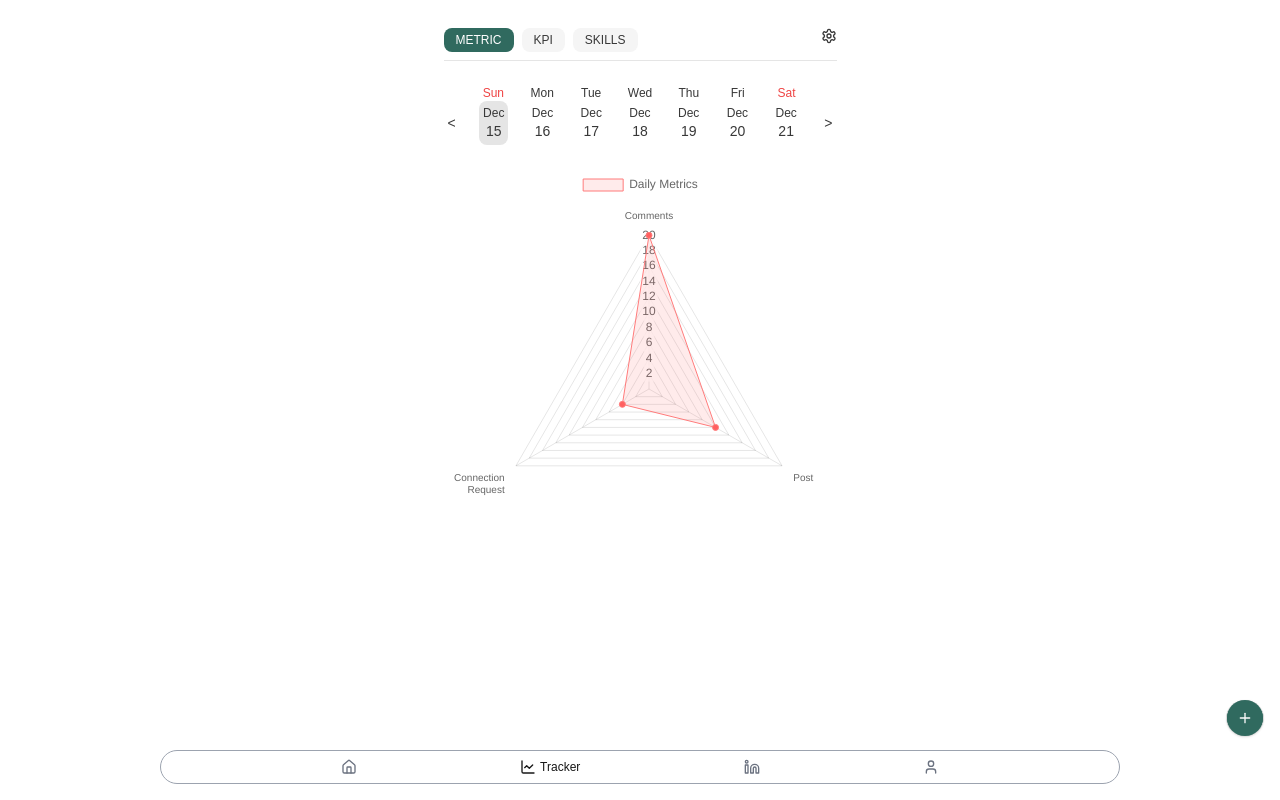
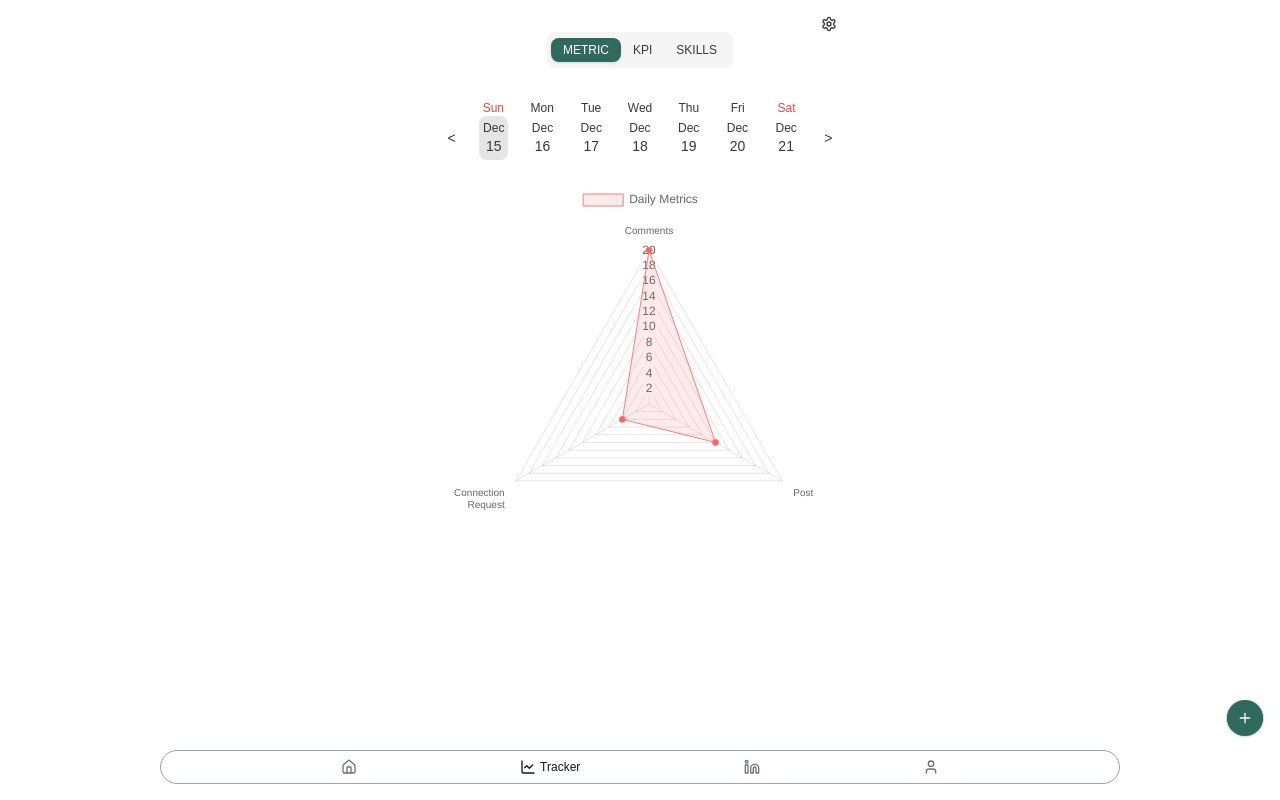
Before and after one commit to mimansha-swarup/SOD, a Next.js app: page /tracker in a window 1280 px wide. Built offline with nearby package versions, Linux system fonts and the light colour scheme.

Commit message:
feat: beautification of tabs

```diff
--- a/package.json
+++ b/package.json
@@ -13,6 +13,7 @@
     "@radix-ui/react-dialog": "^1.1.4",
     "@radix-ui/react-menubar": "^1.1.4",
     "@radix-ui/react-slot": "^1.1.1",
+    "@radix-ui/react-tabs": "^1.1.2",
     "@reduxjs/toolkit": "^2.5.0",
     "chart.js": "^4.4.7",
     "class-variance-authority": "^0.7.1",
--- a/src/components/tracker/TrackerList.tsx
+++ b/src/components/tracker/TrackerList.tsx
@@ -1,6 +1,7 @@
 import { trackersList } from "@/constants/tracker";
 import { cn } from "@/lib/utils";
 import { TRACKER } from "@/types/tracker";
+import { Tabs, TabsList, TabsTrigger } from "@/components/ui/tabs";
 import { Settings } from "lucide-react";
 import React from "react";
 
@@ -12,24 +13,30 @@
   setSelectedTracker: (tracker: TRACKER) => void;
 }) => {
   return (
-    <div className="flex justify-between mt-3 mb-6 border-b border-neutral-200 pb-2">
-      <div className="flex text-xs  gap-2">
+    <div className="flex flex-col-reverse mb-6  pb-2">
+      <Tabs
+        defaultValue={selectedTracker}
+        onValueChange={(value) => setSelectedTracker(value as TRACKER)}
+        className=" mx-auto"
+      >
+        <TabsList className="bg-neutral-100">
           {trackersList.map((el) => (
-          <div
+            <TabsTrigger
               key={el}
+              value={el}
               className={cn(
-              "rounded-lg px-3 py-1",
+                "rounded-lg px-3 py-1 text-xs",
                 el === selectedTracker
-                ? "bg-eden text-white"
-                : "bg-neutral-100 text-eclipse"
+                  ? "bg-eden text-white data-[state=active]:bg-eden data-[state=active]:text-white"
+                  : "text-eclipse data-[state=active]:bg-eden data-[state=active]:text-white"
               )}
-            onClick={() => setSelectedTracker(el)}
             >
               {el?.toUpperCase()}
-          </div>
+            </TabsTrigger>
           ))}
-      </div>
-      <Settings height={16} width={16} />
+        </TabsList>
+      </Tabs>
+      <Settings height={16} width={16} className="ml-auto" />
     </div>
   );
 };
--- /dev/null
+++ b/src/components/ui/tabs.tsx
@@ -0,0 +1,55 @@
+"use client"
+
+import * as React from "react"
+import * as TabsPrimitive from "@radix-ui/react-tabs"
+
+import { cn } from "@/lib/utils"
+
+const Tabs = TabsPrimitive.Root
+
+const TabsList = React.forwardRef<
+  React.ElementRef<typeof TabsPrimitive.List>,
+  React.ComponentPropsWithoutRef<typeof TabsPrimitive.List>
+>(({ className, ...props }, ref) => (
+  <TabsPrimitive.List
+    ref={ref}
+    className={cn(
+      "inline-flex h-9 items-center justify-center rounded-lg bg-muted p-1 text-muted-foreground",
+      className
+    )}
+    {...props}
+  />
+))
+TabsList.displayName = TabsPrimitive.List.displayName
+
+const TabsTrigger = React.forwardRef<
+  React.ElementRef<typeof TabsPrimitive.Trigger>,
+  React.ComponentPropsWithoutRef<typeof TabsPrimitive.Trigger>
+>(({ className, ...props }, ref) => (
+  <TabsPrimitive.Trigger
+    ref={ref}
+    className={cn(
+      "inline-flex items-center justify-center whitespace-nowrap rounded-md px-3 py-1 text-sm font-medium ring-offset-background transition-all focus-visible:outline-none focus-visible:ring-2 focus-visible:ring-ring focus-visible:ring-offset-2 disabled:pointer-events-none disabled:opacity-50 data-[state=active]:bg-background data-[state=active]:text-foreground data-[state=active]:shadow",
+      className
+    )}
+    {...props}
+  />
+))
+TabsTrigger.displayName = TabsPrimitive.Trigger.displayName
+
+const TabsContent = React.forwardRef<
+  React.ElementRef<typeof TabsPrimitive.Content>,
+  React.ComponentPropsWithoutRef<typeof TabsPrimitive.Content>
+>(({ className, ...props }, ref) => (
+  <TabsPrimitive.Content
+    ref={ref}
+    className={cn(
+      "mt-2 ring-offset-background focus-visible:outline-none focus-visible:ring-2 focus-visible:ring-ring focus-visible:ring-offset-2",
+      className
+    )}
+    {...props}
+  />
+))
+TabsContent.displayName = TabsPrimitive.Content.displayName
+
+export { Tabs, TabsList, TabsTrigger, TabsContent }
```
Also changed, not shown: 1 other file (tests, documents, lock files or other folders). Lines whose indentation alone changed are shown as unchanged.
